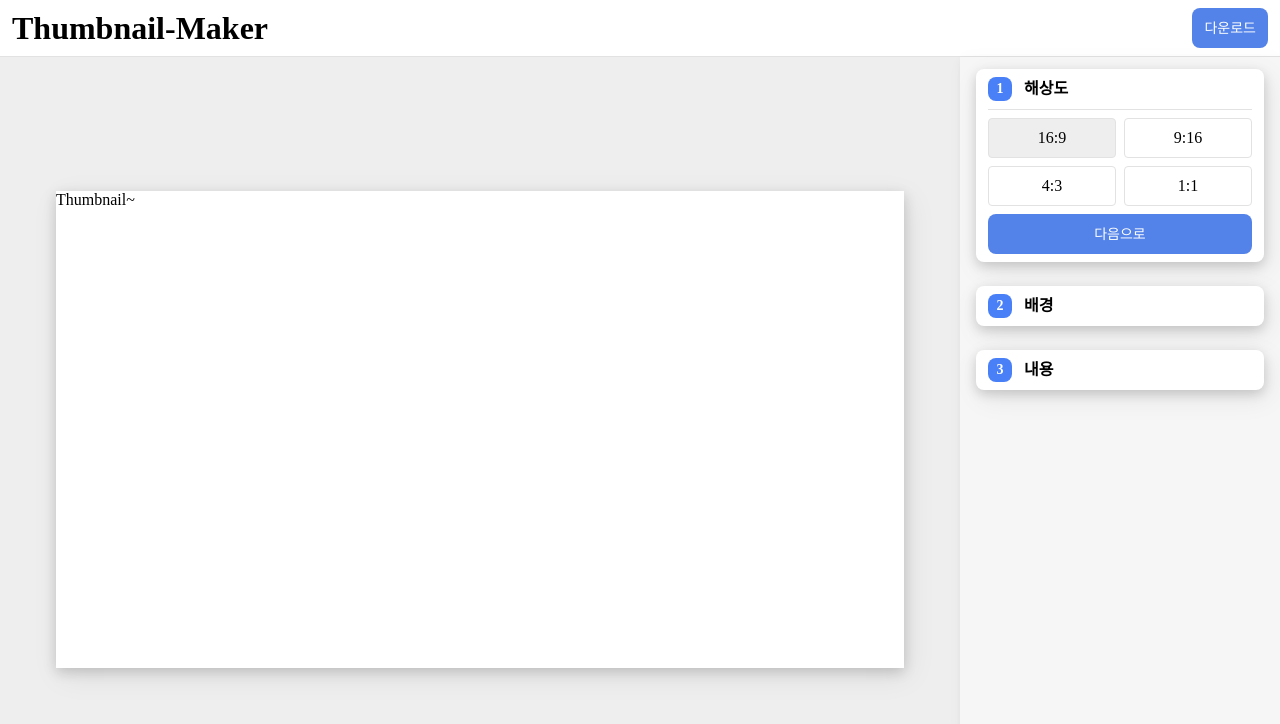
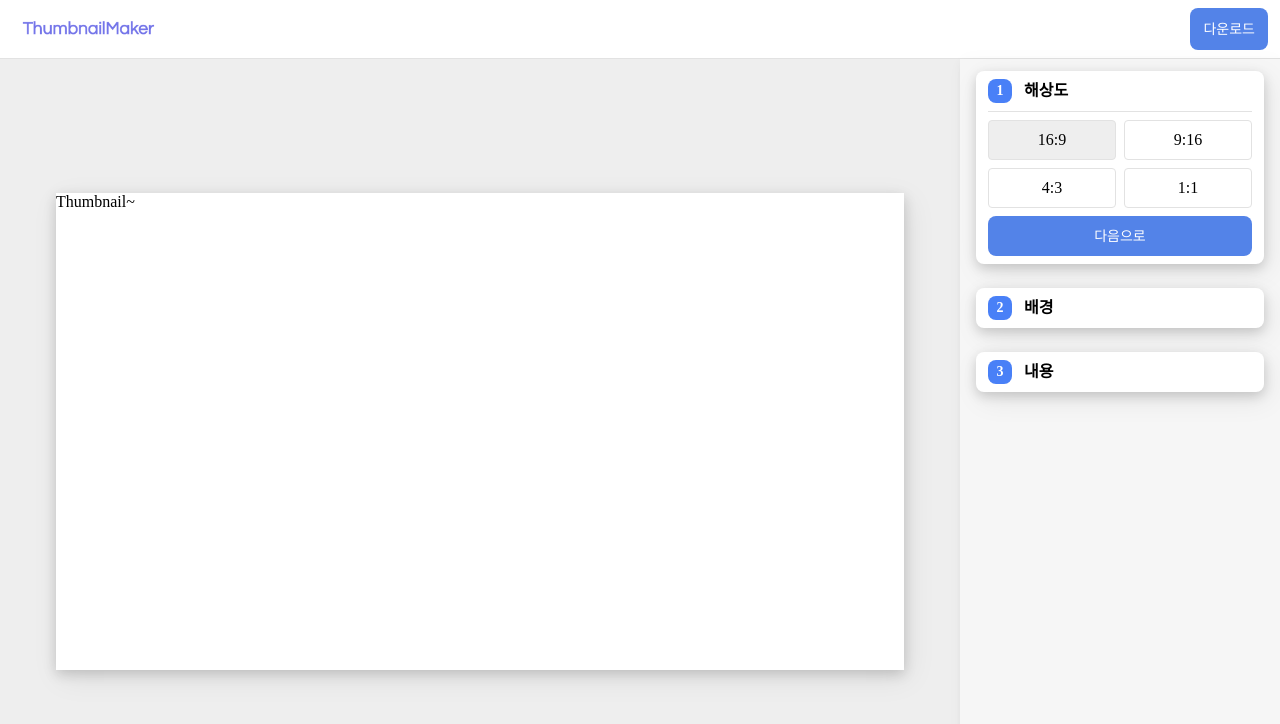
Before and after one commit to h00ns/Thumbnail-Maker, a React (Vite) app: page / in a window 1280 px wide. Shown: the top 724 px of the page. Built offline with nearby package versions, Linux system fonts and the light colour scheme.

Commit message:
feat : Logo 추가

```diff
--- a/src/components/atoms/Button/index.tsx
+++ b/src/components/atoms/Button/index.tsx
@@ -1,19 +1,43 @@
-import { primary, white } from "@/styles/Color";
+import { gray, primary, white } from "@/styles/Color";
 import { Radius } from "@/styles/Radius";
 import styled from "@emotion/styled";
 
+type ButtonVariant = "primary" | "outline";
+
 interface Props extends React.ButtonHTMLAttributes<HTMLButtonElement> {
+  variant?: ButtonVariant;
   text: string;
   fullWidth?: boolean;
 }
 
+const variants: Record<
+  ButtonVariant,
+  { background: string; color: string; border: string }
+> = {
+  primary: {
+    background: primary.blue,
+    color: white,
+    border: `1px solid transparent`,
+  },
+  outline: {
+    background: "transparent",
+    color: gray.gray7,
+    border: `1px solid ${gray.gray5}`,
+  },
+};
+
 export default function Button({
   text,
+  variant = "primary",
   fullWidth = false,
   ...buttonHtmlAttributes
 }: Props) {
   return (
-    <Component fullWidth={fullWidth} {...buttonHtmlAttributes}>
+    <Component
+      fullWidth={fullWidth}
+      style={{ ...variants[variant] }}
+      {...buttonHtmlAttributes}
+    >
       {text}
     </Component>
   );
--- a/src/components/blocks/@common/BackgroundForm/index.tsx
+++ b/src/components/blocks/@common/BackgroundForm/index.tsx
@@ -1,23 +1,20 @@
 import ColorPicker from "@/components/atoms/ColorPicker";
 import Radio from "@/components/atoms/Radio";
 import Typography from "@/components/atoms/Typography";
-import { BackgroundAtom } from "@/store";
+import { BackgroundAtom, BackgroundTypeAtom } from "@/store";
 import styled from "@emotion/styled";
 import { useAtom } from "jotai";
-import { useState } from "react";
 import GradationItem from "./GradationItem";
 import FileUploader from "@/components/atoms/FileUploader";
-
-type BackgroundType = "solid" | "gradation" | "image";
+import { BackgroundType } from "@/store/types";
 
 export default function BackgroundForm() {
+  const [backgroundType, setBackgroundType] = useAtom(BackgroundTypeAtom);
   const [background, setBackground] = useAtom(BackgroundAtom);
-
-  const [type, setType] = useState<BackgroundType>("solid");
 
   /** 배경 타입 변경 */
   const handleBackgroundType = (value: BackgroundType) => {
-    setType(value);
+    setBackgroundType(value);
 
     if (value === "solid") {
       setBackground("#ffffff");
@@ -30,10 +27,10 @@ export default function BackgroundForm() {
   return (
     <Layout>
       <Title onClick={() => handleBackgroundType("solid")}>
-        <Radio value={"solid"} checked={type === "solid"} />
+        <Radio value={"solid"} checked={backgroundType === "solid"} />
         <Typography>단일 색상</Typography>
       </Title>
-      {type === "solid" && (
+      {backgroundType === "solid" && (
         <ColorPicker
           value={background}
           handleChange={(v) => setBackground(v)}
@@ -41,10 +38,10 @@ export default function BackgroundForm() {
       )}
 
       <Title onClick={() => handleBackgroundType("gradation")}>
-        <Radio value={"gradation"} checked={type === "gradation"} />
+        <Radio value={"gradation"} checked={backgroundType === "gradation"} />
         <Typography>그라데이션</Typography>
       </Title>
-      {type === "gradation" && (
+      {backgroundType === "gradation" && (
         <GradationItemWrap>
           <GradationItem value="linear-gradient(120deg, #a1c4fd 0%, #c2e9fb 100%)" />
           <GradationItem value="linear-gradient(120deg, #84fab0 0%, #8fd3f4 100%)" />
@@ -60,10 +57,10 @@ export default function BackgroundForm() {
       )}
 
       <Title onClick={() => handleBackgroundType("image")}>
-        <Radio value={"image"} checked={type === "image"} />
+        <Radio value={"image"} checked={backgroundType === "image"} />
         <Typography>이미지</Typography>
       </Title>
-      {type === "image" && <FileUploader />}
+      {backgroundType === "image" && <FileUploader />}
     </Layout>
   );
 }
--- /dev/null
+++ b/src/components/blocks/@common/ContentForm/index.tsx
@@ -0,0 +1,3 @@
+export default function ContentForm() {
+  return <>내용 입력</>;
+}
--- a/src/components/blocks/Footer/index.tsx
+++ b/src/components/blocks/Footer/index.tsx
@@ -5,6 +5,7 @@ import FormSection from "./FormSection";
 import ResolutionForm from "../@common/ResolutionForm";
 import Button from "@/components/atoms/Button";
 import BackgroundForm from "../@common/BackgroundForm";
+import ContentForm from "../@common/ContentForm";
 
 export default function Footer() {
   const [selectIdx, setSelectIdx] = useAtom(SelectIdxAtom);
@@ -27,6 +28,7 @@ export default function Footer() {
 
             <ButtonWrap>
               <Button
+                variant="outline"
                 text="이전으로"
                 fullWidth
                 onClick={() => setSelectIdx(1)}
@@ -44,6 +46,8 @@ export default function Footer() {
       {selectIdx === 3 && (
         <FormSection idx={3} title="내용">
           <ContentWrap>
+            <ContentForm />
+
             <Button text="이전으로" fullWidth onClick={() => setSelectIdx(2)} />
           </ContentWrap>
         </FormSection>
--- a/src/components/blocks/Header/index.tsx
+++ b/src/components/blocks/Header/index.tsx
@@ -3,6 +3,7 @@ import { gray, white } from "@/styles/Color";
 import Button from "@/components/atoms/Button";
 import domtoimage from "dom-to-image";
 import { saveAs } from "file-saver";
+import LogoImg from "@/assets/Logo.png";
 
 export default function Header() {
   /** 썸네일 다운로드 */
@@ -20,7 +21,7 @@ export default function Header() {
 
   return (
     <Wrap>
-      <Title>Thumbnail-Maker</Title>
+      <Logo src={LogoImg} alt="logo" />
 
       <Button text="다운로드" onClick={handleDownloadThumbnail} />
     </Wrap>
@@ -37,8 +38,6 @@ const Wrap = styled.div`
   align-items: center;
 `;
 
-const Title = styled.h1`
-  font-size: 32px;
-  line-height: 40px;
-  margin: 0;
+const Logo = styled.img`
+  height: 40px;
 `;
--- a/src/components/blocks/SideBar/index.tsx
+++ b/src/components/blocks/SideBar/index.tsx
@@ -6,6 +6,7 @@ import ResolutionForm from "../@common/ResolutionForm";
 import Button from "@/components/atoms/Button";
 import BackgroundForm from "../@common/BackgroundForm";
 import FormCard from "./FormCard";
+import ContentForm from "../@common/ContentForm";
 
 export default function SideBar() {
   const [, setSelectIdx] = useAtom(SelectIdxAtom);
@@ -34,7 +35,9 @@ export default function SideBar() {
         />
       </FormCard>
 
-      <FormCard idx={3} title="내용"></FormCard>
+      <FormCard idx={3} title="내용">
+        <ContentForm />
+      </FormCard>
     </Wrap>
   );
 }
--- a/src/store/index.ts
+++ b/src/store/index.ts
@@ -1,5 +1,10 @@
 import { atom } from "jotai";
-import { Resolution, ResolutionType, SelectIdxType } from "./types";
+import {
+  BackgroundType,
+  Resolution,
+  ResolutionType,
+  SelectIdxType,
+} from "./types";
 
 // 선택중인 form idx
 export const SelectIdxAtom = atom<SelectIdxType>(1);
@@ -8,4 +13,5 @@ export const SelectIdxAtom = atom<SelectIdxType>(1);
 export const ResolutionAtom = atom<ResolutionType>(Resolution.RATIO_16_9);
 
 // 배경
-export const BackgroundAtom = atom<string>('#ffffff');
+export const BackgroundAtom = atom<string>("#ffffff");
+export const BackgroundTypeAtom = atom<BackgroundType>("solid");
--- a/src/store/types.ts
+++ b/src/store/types.ts
@@ -10,3 +10,5 @@ export const Resolution = {
 } as const;
 
 export type ResolutionType = (typeof Resolution)[keyof typeof Resolution];
+
+export type BackgroundType = "solid" | "gradation" | "image";
```
Also changed, not shown: src/assets/Logo.png (added).
